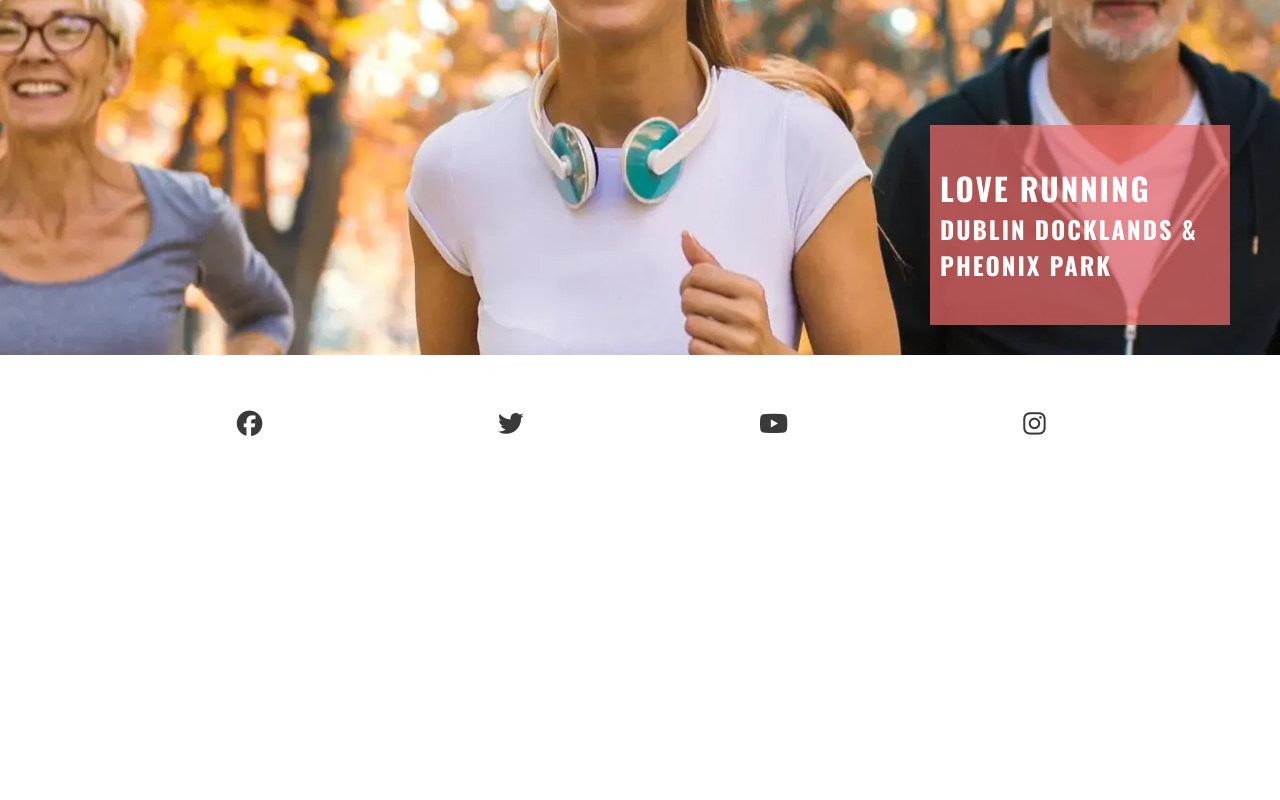
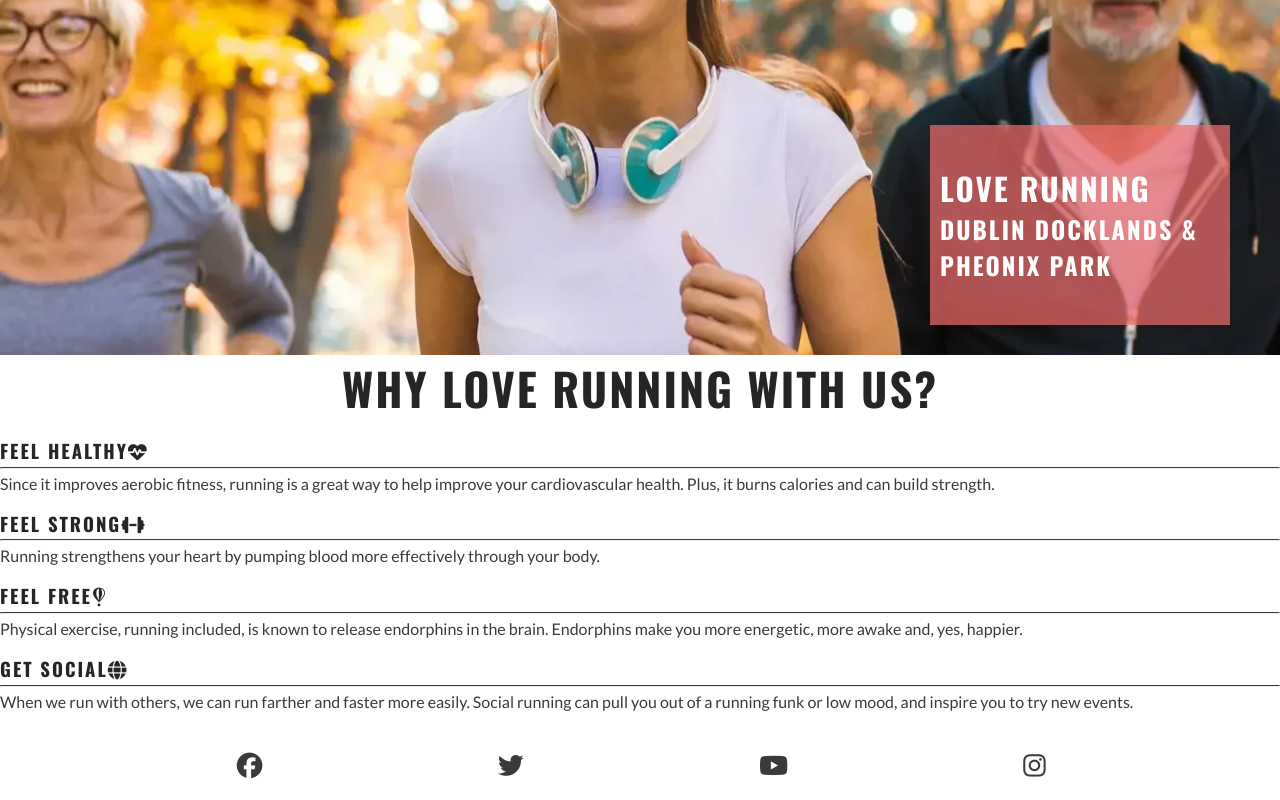
Before and after one commit to ZachBH265/love-running-2, a plain HTML site: page index.html in a window 1280 px wide. Shown: the part 342-1142 px from the top of the page. Before the commit the page ends 800 px from the top, so only its background shows below. Drawn offline with nearby package versions, Linux system fonts and the light colour scheme.

Commit message:
add all the text and styling to the section reasons in index file

```diff
--- a/assets/css/style.css
+++ b/assets/css/style.css
@@ -20,7 +20,9 @@ body {
     font-family: 'Lato', sans-serif;
 }
 
-h1, h2, h3 {
+h1,
+h2,
+h3 {
     font-family: 'Oswald', sans-serif;
     text-transform: uppercase;
     letter-spacing: 2px;
@@ -52,7 +54,7 @@ header a {
     list-style-type: none;
 }
 
-#menu > li {
+#menu>li {
     margin-bottom: 1em;
 }
 
@@ -85,6 +87,7 @@ nav {
 .nav-toggle-label {
     font-size: 2rem;
 }
+
 /* Main */
 main {
 
@@ -112,9 +115,38 @@ main {
     padding-left: 10px;
 }
 
-#cover-text > h2, #cover-text > h3 {
-     color: #ffffff;
+#cover-text>h2,
+#cover-text>h3 {
+    color: #ffffff;
 }
+
+/* main body text*/
+#reasons {
+    margin-top: 20px;
+    margin: auto auto;
+}
+
+#reasons>h2 {
+    font-size: 280%;
+    margin-bottom: 20px;
+    text-align: center;
+}
+
+#benefits-physical>div,
+#benefits-mental>div {
+    line-height: 20px;
+    margin-bottom: 20px;
+}
+
+#benefits>p {
+    padding: 0 20px;
+}
+
+hr {
+    border-top: 1px solid #3a3a3a;
+    margin: 5px 0;
+}
+
 /* footer */
 #social-networks {
     list-style-type: none;
@@ -123,6 +155,7 @@ main {
     display: flex;
     justify-content: space-evenly;
 }
+
 #social-networks i {
     font-size: 160%;
     padding: 5%;
@@ -143,7 +176,7 @@ main {
         display: flex;
     }
 
-    #menu > li {
+    #menu>li {
         padding-left: 1rem;
     }
 
--- a/index.html
+++ b/index.html
@@ -19,7 +19,9 @@
 
 
     <!--css link that tutor provided so that font awsome icons were mad visable-->
-    <link rel="stylesheet" href="https://cdnjs.cloudflare.com/ajax/libs/font-awesome/6.6.0/css/all.min.css" integrity="sha512-Kc323vGBEqzTmouAECnVceyQqyqdsSiqLQISBL29aUW4U/M7pSPA/gEUZQqv1cwx4OnYxTxve5UMg5GT6L4JJg==" crossorigin="anonymous" referrerpolicy="no-referrer" />
+    <link rel="stylesheet" href="https://cdnjs.cloudflare.com/ajax/libs/font-awesome/6.6.0/css/all.min.css"
+        integrity="sha512-Kc323vGBEqzTmouAECnVceyQqyqdsSiqLQISBL29aUW4U/M7pSPA/gEUZQqv1cwx4OnYxTxve5UMg5GT6L4JJg=="
+        crossorigin="anonymous" referrerpolicy="no-referrer" />
 
 
 
@@ -38,7 +40,7 @@
             <ul id="menu">
                 <li><a href="index.html" class="active">Home</a></li>
                 <li><a href="gallery.html">Gallery</a></li>
-                <li><a href="signup.html" >Sign Up</a></li>
+                <li><a href="signup.html">Sign Up</a></li>
             </ul>
         </nav>
     </header>
@@ -49,6 +51,36 @@
             <div id="cover-text">
                 <h2>Love Running</h2>
                 <h3>Dublin Docklands & Pheonix Park</h3>
+            </div>
+        </section>
+
+        <section id="reasons">
+            <h2>WHY LOVE RUNNING WITH US?</h2>
+            <div id="benefits">
+                <div id="benefits-physical">
+                    <div>
+                        <h3>FEEL HEALTHY<i class="fa-solid fa-heart-pulse"></i></h3>
+                        <hr>
+                        <p>Since it improves aerobic fitness, running is a great way to help improve your cardiovascular health. Plus, it burns calories and can build strength.</p>
+                    </div>
+                    <div>
+                        <h3>FEEL STRONG<i class="fa-solid fa-dumbbell"></i></h3>
+                        <hr>
+                        <p>Running strengthens your heart by pumping blood more effectively through your body.</p>
+                    </div>
+                </div>
+                <div id="benefits-mental">
+                    <div>
+                        <h3>FEEL FREE<i class="fa-brands fa-fly"></i></h3>
+                        <hr>
+                        <p>Physical exercise, running included, is known to release endorphins in the brain. Endorphins make you more energetic, more awake and, yes, happier.</p>
+                    </div>
+                    <div>
+                        <h3>GET SOCIAL<i class="fa-solid fa-globe"></i></h3>
+                        <hr>
+                        <p>When we run with others, we can run farther and faster more easily. Social running can pull you out of a running funk or low mood, and inspire you to try new events.</p>
+                    </div>
+                </div>
             </div>
         </section>
     </main>
@@ -76,6 +108,6 @@
     <!--Font Awsome Kit-->
 
     <!--<script src="https://kit.fontawesome.com/a68443c1c6.js" crossorigin="anonymous"></script>-->
-    </body>
+</body>
 
 </html>
```
